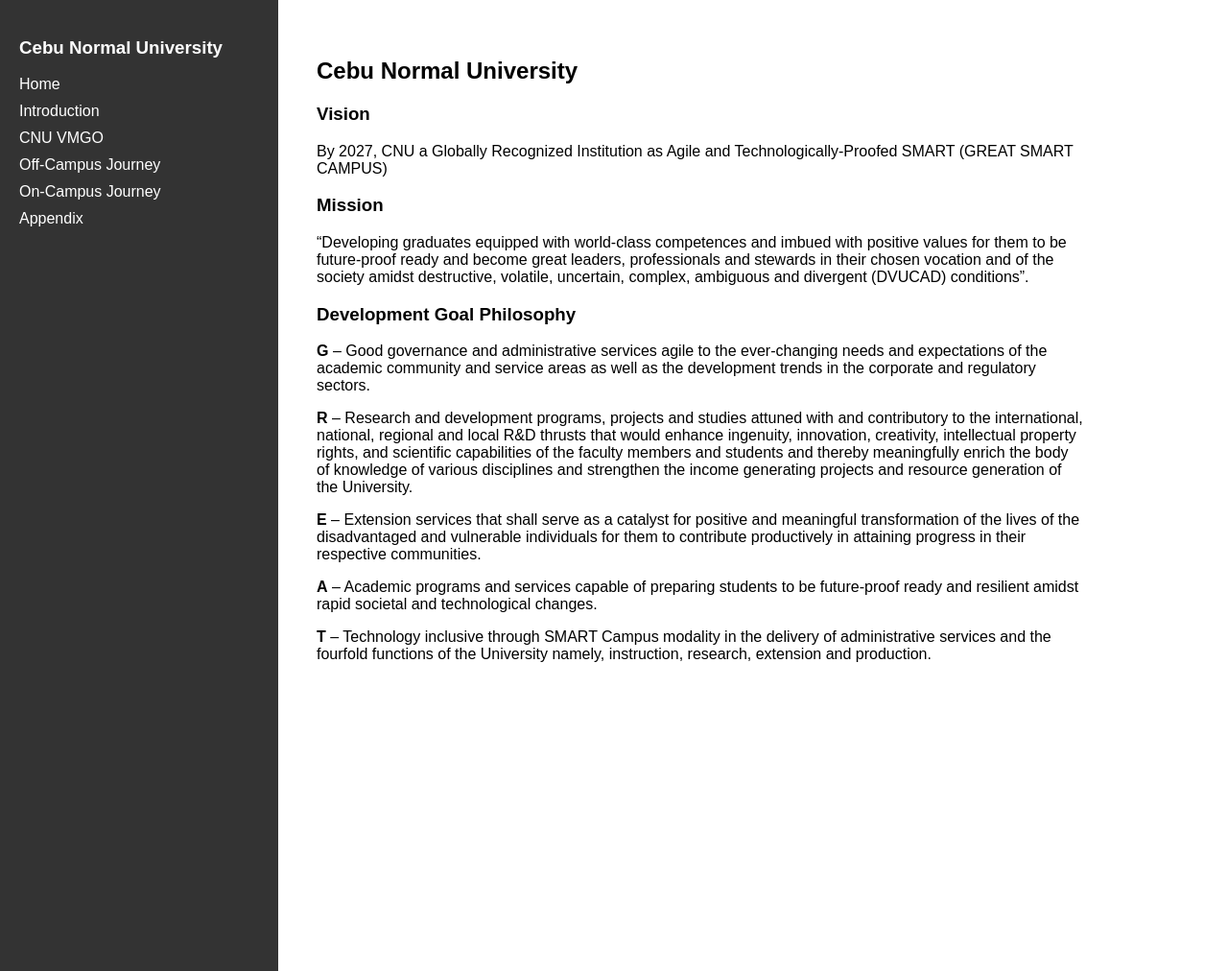
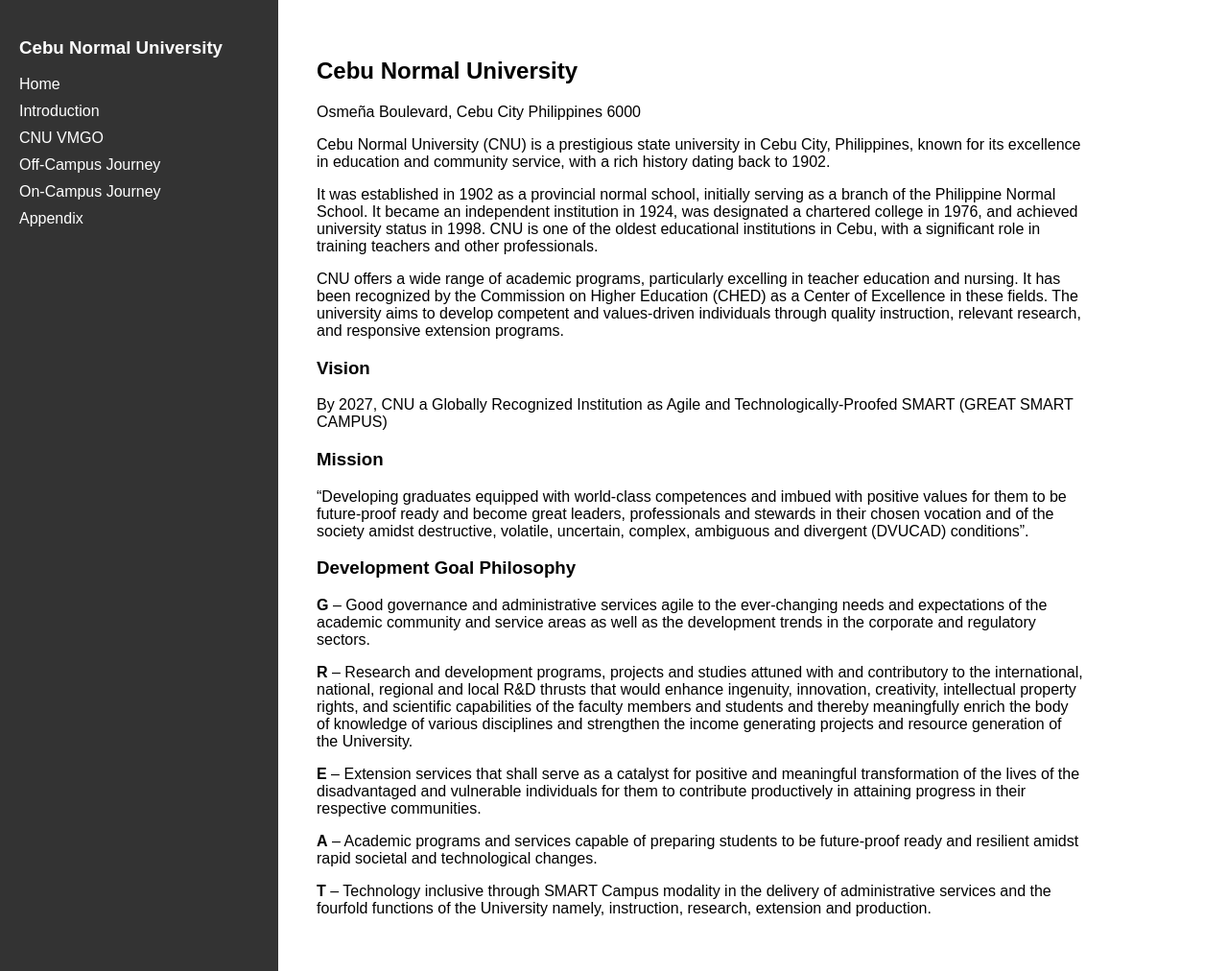
Before and after one commit to stevevevev/Diza.github.io, a Jekyll site: the page built from vmgo.md, in a window 1280 px wide and 1012 px high. Shown: the whole window at 96% size. Built offline with Jekyll 4.4.1, drawn with Linux system fonts in a browser that asks for light colours.

Commit message:
Update vmgo.md

```diff
--- a/vmgo.md
+++ b/vmgo.md
@@ -3,6 +3,17 @@
 title: CNU VMGO
 ---
 ## Cebu Normal University
+Osmeña Boulevard, Cebu City Philippines 6000
+
+Cebu Normal University (CNU) is a prestigious state university in Cebu City, Philippines, known for its excellence in education and community service, with a rich history dating back to 1902.
+
+
+It was established in 1902 as a provincial normal school, initially serving as a branch of the Philippine Normal School. It became an independent institution in 1924, was designated a chartered college in 1976, and achieved university status in 1998. CNU is one of the oldest educational institutions in Cebu, with a significant role in training teachers and other professionals.
+
+
+CNU offers a wide range of academic programs, particularly excelling in teacher education and nursing. It has been recognized by the Commission on Higher Education (CHED) as a Center of Excellence in these fields. The university aims to develop competent and values-driven individuals through quality instruction, relevant research, and responsive extension programs.
+
+
 ### Vision
 
 By 2027, CNU a Globally Recognized Institution as Agile and Technologically-Proofed SMART (GREAT SMART CAMPUS)
```
